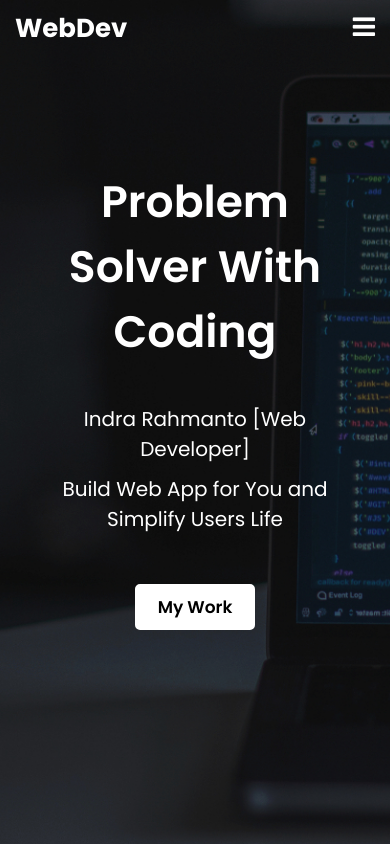
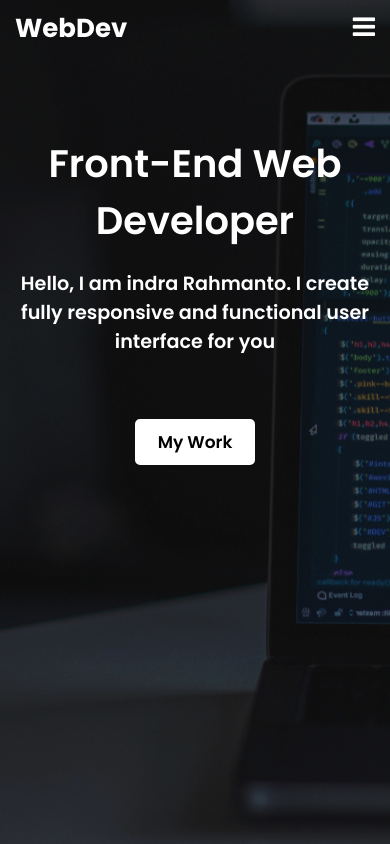
Before and after one commit to Indra-RMT/My-Portfolio, a React (Create React App) app: page / in a window 390 px wide. Shown: the top 844 px of the page. Built offline with nearby package versions, Linux system fonts and the light colour scheme.

Commit message:
update styling

```diff
--- a/src/components/HeroSection/HeroSection.js
+++ b/src/components/HeroSection/HeroSection.js
@@ -2,6 +2,7 @@ import React, { Component } from 'react';
 
 import classes from './HeroSection.module.css';
 import Button from '../../components/UI/Button/Button';
+import PageContainer from '../UI/PageContainer/PageContainer';
 
 import { Link as ScrollLink } from "react-scroll";
 
@@ -9,10 +10,11 @@ class HeroSection extends Component {
   render(){
     return (
       <div className={classes.HeroSection}>
+
           <div className={classes.heroText}>
-          <div>Problem Solver With Coding</div>
-          <div>Indra Rahmanto [Web Developer]</div>
-          <div>Build Web App for You and Simplify Users Life</div>
+          <PageContainer>
+            <div>Front-End Web Developer </div>
+            <div>Hello, I am indra Rahmanto. I create fully responsive and functional user interface for you</div>
             <div>
               <ScrollLink
                 spy={true}
@@ -25,6 +27,7 @@ class HeroSection extends Component {
                 </Button>
               </ScrollLink>
             </div>
+        </PageContainer>
           </div>
       </div>
     );
--- a/src/components/HeroSection/HeroSection.module.css
+++ b/src/components/HeroSection/HeroSection.module.css
@@ -3,175 +3,48 @@
   background-size: cover;
   background-position: center;
   height: calc(100vh);
+  min-height: 550px;
 }
 
 .HeroSection .heroText {
   position: absolute;
-  left: 100px;
+  /* left: 100px; */
   color: white;
-  top: 28%;
+  top: 16%;
+  width: 100%;
+  text-align: center;
 }
 
 .HeroSection .heroText div:nth-child(1) {
-  font-size: 55px;
+  font-size: 2.4rem;
   font-weight: 600;
   margin-bottom: 20px;
 }
 
 .HeroSection .heroText div:nth-child(2) {
-  font-size: 22px;
-  margin-bottom: 5px;
+  font-size: 1.2rem;
+  margin-bottom: 50px;
 }
 
-.HeroSection .heroText div:nth-child(3) {
-  font-size: 22px;
-  margin-bottom: 40px;
+@media screen and (min-width: 531px) {
+  .HeroSection .heroText {
+    text-align: left;
+    top: 22%;
+  }
 }
 
-@media screen and (min-width: 1081px) {
-  .HeroSection .heroText {
-    left: 300px;
-    width: calc(100% - 600px);
-  }
-
+@media screen and (min-width: 700px) {
   .HeroSection .heroText div:nth-child(1) {
-    font-size: 100px;
+    font-size: 2.8rem;
   }
 
   .HeroSection .heroText div:nth-child(2) {
-    font-size: 40px;
-    margin-bottom: 10px;
-  }
-
-  .HeroSection .heroText div:nth-child(3) {
-    font-size: 40px;
-    margin-bottom: 50px;
+    font-size: 1.2rem;
   }
 }
 
-@media screen and (max-width: 1800px) {
-  .HeroSection .heroText {
-    left: 150px;
-    width: calc(100% - 150px);
-  }
-
+@media screen and (min-width: 1000px) {
   .HeroSection .heroText div:nth-child(1) {
-    font-size: 65px;
-    margin-bottom: 25px;
-  }
-
-  .HeroSection .heroText div:nth-child(2) {
-    font-size: 32px;
-    margin-bottom: 5px;
-  }
-
-  .HeroSection .heroText div:nth-child(3) {
-    font-size: 32px;
-    margin-bottom: 50px;
+    font-size: 3rem;
   }
 }
-
-@media screen and (max-width: 1440px) {
-  .HeroSection .heroText {
-    left: 100px;
-    width: calc(100% - 200px);
-  }
-}
-
-@media screen and (max-width: 1024px) {
-  .HeroSection .heroText {
-    left: 50px;
-    width: calc(100% - 100px);
-    top: 25%;
-  }
-}
-
-@media screen and (max-width: 800px) {
-  .HeroSection .heroText {
-    left: 50px;
-    width: calc(100% - 100px);
-    top: 20%;
-  }
-
-  .HeroSection .heroText div:nth-child(1) {
-    font-size: 50px;
-  }
-
-  .HeroSection .heroText div:nth-child(2) {
-    font-size: 25px;
-    margin-bottom: 10px;
-  }
-
-  .HeroSection .heroText div:nth-child(3) {
-    font-size: 25px;
-    margin-bottom: 50px;
-  }
-}
-
-@media screen and (max-width: 625px) {
-  .HeroSection .heroText div:nth-child(1) {
-    font-size: 45px;
-  }
-
-  .HeroSection .heroText div:nth-child(2) {
-    font-size: 22px;
-  }
-
-  .HeroSection .heroText div:nth-child(3) {
-    font-size: 22px;
-  }
-}
-
-@media screen and (max-width: 425px){
-  .HeroSection .heroText {
-    left: 30px;
-    width: calc(100% - 60px);
-    text-align: center;
-  }
-
-  .HeroSection .heroText div:nth-child(1) {
-    font-size: 44px;
-    margin-bottom: 40px;
-  }
-
-  .HeroSection .heroText div:nth-child(2) {
-    font-size: 20px;
-    margin-bottom: 10px;
-  }
-
-  .HeroSection .heroText div:nth-child(3) {
-    font-size: 20px;
-    margin-bottom: 50px;
-  }
-}
-
-@media screen and (max-width: 375px){
-  .HeroSection .heroText div:nth-child(1) {
-    font-size: 40px;
-    margin-bottom: 40px;
-  }
-
-  .HeroSection .heroText div:nth-child(2) {
-    font-size: 20px;
-    margin-bottom: 10px;
-  }
-
-  .HeroSection .heroText div:nth-child(3) {
-    font-size: 20px;
-    margin-bottom: 50px;
-  }
-}
-
-@media screen and (max-width: 320px){
-  .HeroSection .heroText div:nth-child(1) {
-    font-size: 34px;
-  }
-
-  .HeroSection .heroText div:nth-child(2) {
-    font-size: 18px;
-  }
-
-  .HeroSection .heroText div:nth-child(3) {
-    font-size: 18px;
-  }
-}
--- a/src/components/NavigationBar/NavigationBar.module.css
+++ b/src/components/NavigationBar/NavigationBar.module.css
@@ -3,7 +3,6 @@
   margin: 0;
   text-decoration: none;
   list-style: none;
-  box-sizing: border-box;
 }
 
 .NavigationBar {
@@ -30,6 +29,10 @@
   background-color: transparent;
   height: 55px;
   width: 100%;
+}
+
+.NavigationBar .pageContainer {
+  padding: 0;
 }
 
 .NavigationBar label.logo {
@@ -102,7 +105,7 @@
   }
 }
 
-@media (max-width: 648px) {
+@media (max-width: 647px) {
   .NavigationBar label.logo {
     font-size: 26px;
   }
--- a/src/components/Portfolio/ThumbnailWorks/ThumbnailWorks.js
+++ b/src/components/Portfolio/ThumbnailWorks/ThumbnailWorks.js
@@ -256,8 +256,13 @@ const works = [
   },
 ];
 
-const getFirtsThreeWorks = (works) => {
-  return works.slice(0, 3);
+const getThreeMailWorks = (works) => {
+  const listMainWorks = [
+    'Mutiara Mutu Sertifikasi training registration',
+    'LoveEat',
+    'Social Media Intelligent Sentiment Analysist'
+  ];
+  return works.filter(work => listMainWorks.includes(work.title));
 }
 
 const ThumbnailWorks = (props) => {
@@ -269,12 +274,12 @@ const ThumbnailWorks = (props) => {
     });
   }
 
-  const firstSixWorks = getFirtsThreeWorks(works);
+  const threeMainWorks = getThreeMailWorks(works);
 
   return (
   <div className={classes.ThumbnailWorks}>
     <ul className={classes.thumbnailContainer}>
-      {firstSixWorks.map(work => (
+      {threeMainWorks.map(work => (
         <li className={classes.wrapper}
         key={work.id}
         >
--- a/src/components/UI/Modal/Modal.js
+++ b/src/components/UI/Modal/Modal.js
@@ -26,23 +26,34 @@ class Modal extends Component {
     if(this.props.show){
       document.body.style.overflow = 'hidden';
 
-      let url = <a href={allProps.url} target="_blank" rel="noopener noreferrer">{allProps.url}</a>;
-      if(allProps.url === null){
-        url = '-';
-      }
-
-      let githubUrl = <a href={allProps.githubUrl} target="_blank" rel="noopener noreferrer">{allProps.githubUrl}</a>;
-      if(allProps.githubUrl === null){
-        githubUrl = '-';
-      }
-
       let listTechnology = [];
       allProps.technologies.forEach(tech => {
         listTechnology.push(<li key={tech}>{tech}</li>);
       });
 
-      let description = allProps.description;
-      description = (description === null) ? "-" : description;
+      const url =
+        <div className={classes.webDetail}>
+          <div className={classes.labelDetail}>
+            URL :
+          </div>
+          <div className={classes.contentDetail}>
+            <a href={allProps.url} target="_blank" rel="noopener noreferrer">{allProps.url}</a>
+          </div>
+        </div>
+
+      const urlElement = (allProps.url === null) ? "" : url;
+
+      const githubUrl =
+        <div className={classes.webDetail}>
+          <div className={classes.labelDetail}>
+            Github :
+          </div>
+          <div className={classes.contentDetail}>
+            <a href={allProps.githubUrl} target="_blank" rel="noopener noreferrer">{allProps.githubUrl}</a>
+          </div>
+        </div>
+
+      const githubUrlElement = (allProps.githubUrl === null) ? "" : githubUrl;
 
       toRender =
       <Aux>
@@ -76,25 +87,11 @@ class Modal extends Component {
                   Description :
                 </div>
                 <div className={classes.contentDetail}>
-                  {description}
+                  {allProps.description}
                 </div>
               </div>
-              <div className={classes.webDetail}>
-                <div className={classes.labelDetail}>
-                  URL :
-                </div>
-                <div className={classes.contentDetail}>
-                  {url}
-                </div>
-              </div>
-              <div className={classes.webDetail}>
-                <div className={classes.labelDetail}>
-                  Github :
-                </div>
-                <div className={classes.contentDetail}>
-                  {githubUrl}
-                </div>
-              </div>
+              {urlElement}
+              {githubUrlElement}
             </div>
           </div>
         </div>
```
Lines whose indentation alone changed are shown as unchanged.
